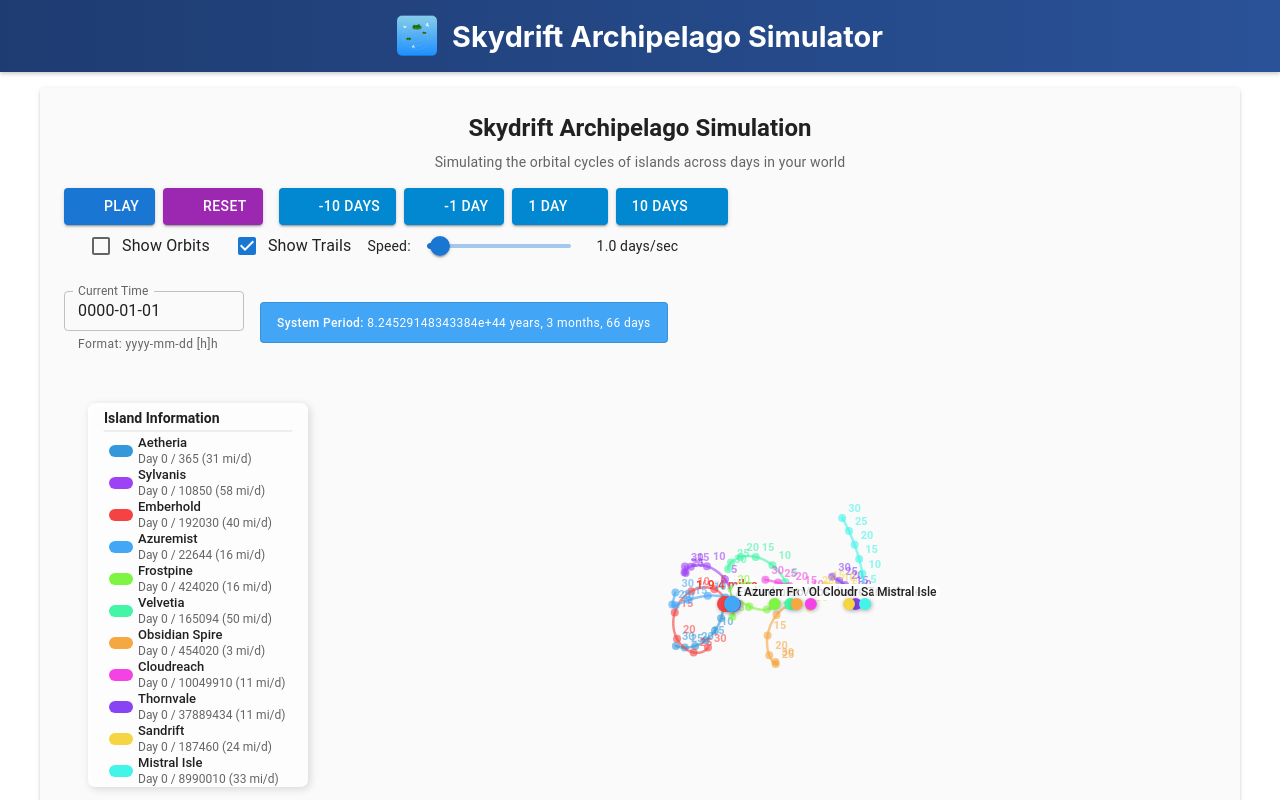
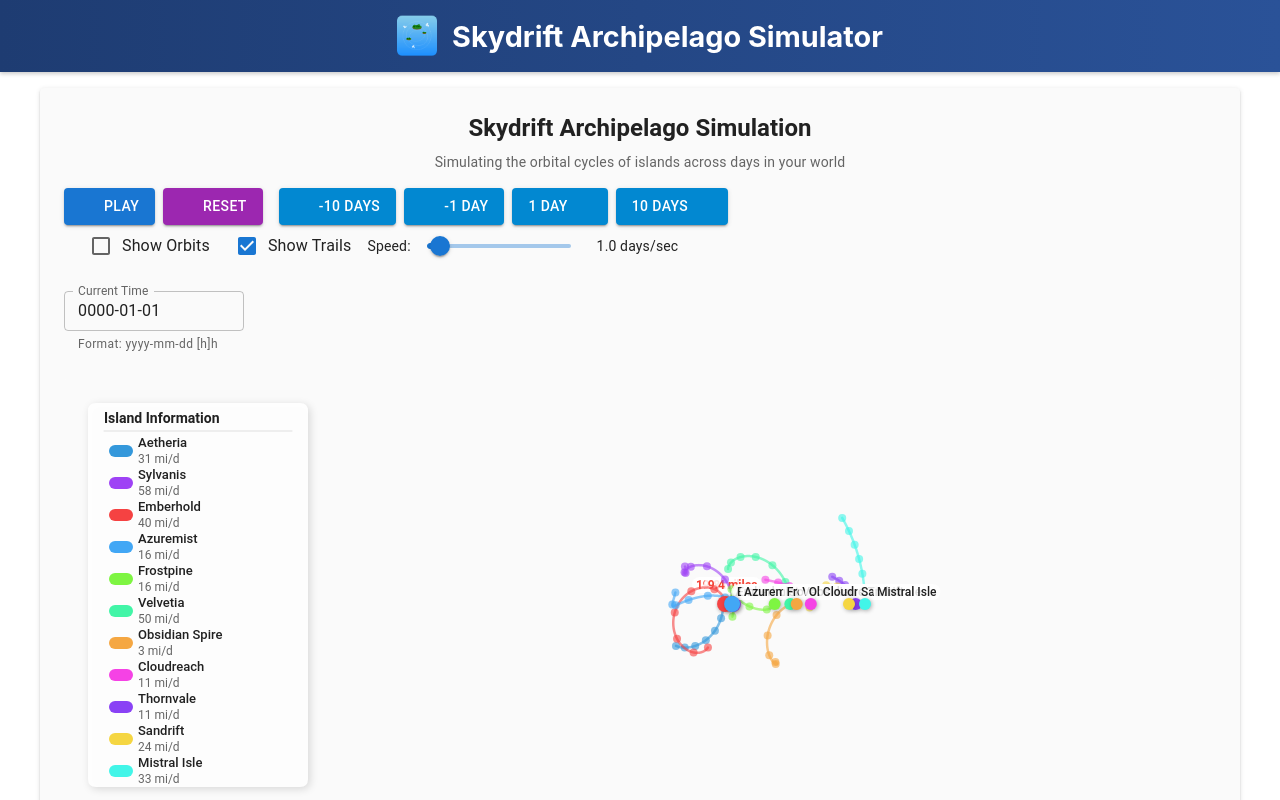
Before and after one commit to Arachnid/skydrift-sim, a React (Create React App) app: page / in a window 1280 px wide. Shown: the top 800 px of the page. Built offline with nearby package versions, Linux system fonts and the light colour scheme; some icons are missing.

Commit message:
Remove obsolete labels

```diff
--- a/src/components/SimulationCanvas.tsx
+++ b/src/components/SimulationCanvas.tsx
@@ -375,11 +375,6 @@ const SimulationCanvas: React.FC<SimulationCanvasProps> = ({
         ctx.beginPath();
         ctx.arc(point.x, point.y, 4, 0, 2 * Math.PI);
         ctx.fill();
-
-        // Add day number label with better typography
-        const dayNumber = ((i + 1) * 5).toString();
-        ctx.font = "bold 11px Roboto, Arial, sans-serif";
-        ctx.fillText(dayNumber, point.x + 6, point.y - 6);
       });
 
       ctx.globalAlpha = 1;
@@ -538,13 +533,6 @@ const SimulationCanvas: React.FC<SimulationCanvasProps> = ({
             4, 0, 2 * Math.PI
           );
           ctx.fill();
-
-          // Add day label with better typography
-          ctx.globalAlpha = 0.85;
-          ctx.fillText(`D+${day}`,
-            marker.x * viewportScale + centerXRef.current + 6,
-            marker.y * viewportScale + centerYRef.current - 6
-          );
         }
       }
 
@@ -647,11 +635,11 @@ const SimulationCanvas: React.FC<SimulationCanvasProps> = ({
       ctx.font = "500 13px Roboto, Arial, sans-serif"; // MUI typography - medium weight
       ctx.fillText(island.name, legendX + padding + pillWidth + 10, y + 4);
 
-      // Draw day and speed info with MUI typography style
-      ctx.font = "400 12px Roboto, Arial, sans-serif"; // MUI typography - regular weight
+      // Draw speed info with MUI typography style
+      ctx.font = "400 12px Roboto, Arial, sans-serif";
       ctx.fillStyle = "rgba(0, 0, 0, 0.6)"; // MUI secondary text color
       ctx.fillText(
-        `Day ${dayInCycle.toFixed(0)} / ${orbitalPeriod.toFixed(0)} (${velocity.speed.toFixed(0)} mi/d)`,
+        `${velocity.speed.toFixed(0)} mi/d`,
         legendX + padding + pillWidth + 10,
         y + 20
       );
--- a/src/components/TimeControlPanel.tsx
+++ b/src/components/TimeControlPanel.tsx
@@ -29,7 +29,6 @@ interface TimeControlPanelProps {
   setShowOrbits: (showOrbits: boolean) => void;
   showTrails: boolean;
   setShowTrails: (showTrails: boolean) => void;
-  calculateSystemPeriod: () => number;
   resetSimulation: () => void;
   jumpTime: (amount: number) => void;
 }
@@ -45,7 +44,6 @@ const TimeControlPanel: React.FC<TimeControlPanelProps> = ({
   setShowOrbits,
   showTrails,
   setShowTrails,
-  calculateSystemPeriod,
   resetSimulation,
   jumpTime
 }) => {
@@ -60,10 +58,6 @@ const TimeControlPanel: React.FC<TimeControlPanelProps> = ({
   useEffect(() => {
     setDateInput(formattedTime);
   }, [time]);
-
-  // Format the system period
-  const systemPeriod = calculateSystemPeriod();
-  const formattedSystemPeriod = formatDuration(systemPeriod);
 
   // Handle date input change
   const handleDateInputChange = (e: React.ChangeEvent<HTMLInputElement>) => {
@@ -207,12 +201,6 @@ const TimeControlPanel: React.FC<TimeControlPanelProps> = ({
           helperText={dateError || "Format: yyyy-mm-dd [h]h"}
           error={!!dateError}
         />
-
-        {/* Total System Period Display */}
-        <Paper sx={{ ml: 2, px: 2, py: 1, backgroundColor: 'primary.light', color: 'primary.contrastText' }} variant="outlined">
-          <Typography variant="caption" fontWeight="medium">System Period: </Typography>
-          <Typography variant="caption">{formattedSystemPeriod}</Typography>
-        </Paper>
       </Stack>
     </Stack>
   );
--- a/src/components/simulation.tsx
+++ b/src/components/simulation.tsx
@@ -584,7 +584,6 @@ const SkydriftArchipelagoSimulation = () => {
           setShowOrbits={setShowOrbits}
           showTrails={showTrails}
           setShowTrails={setShowTrails}
-          calculateSystemPeriod={() => simulatorRef.current.calculateSystemPeriod()}
           resetSimulation={resetSimulation}
           jumpTime={jumpTime}
         />
```
